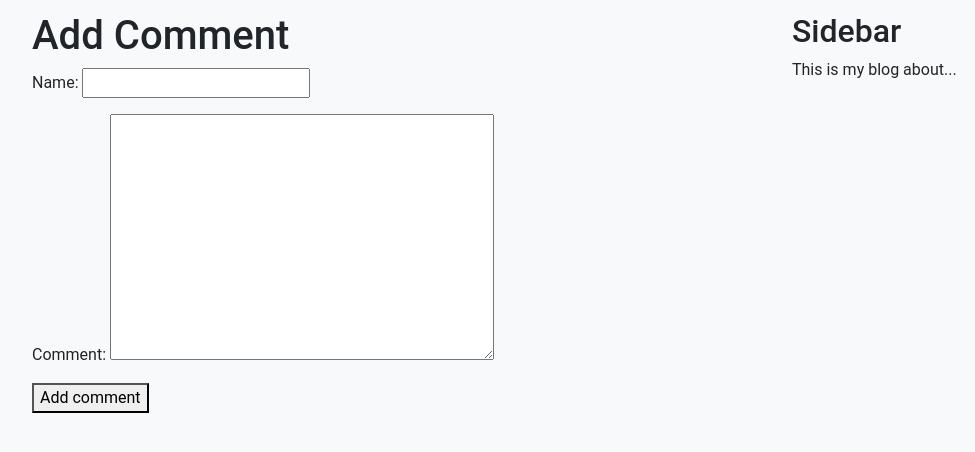
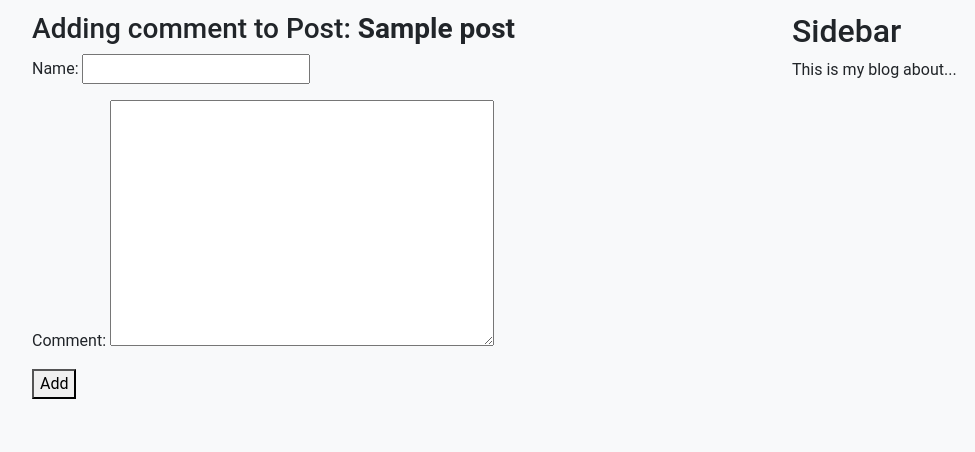
Before and after one commit to jumpsuitcoder/BLONGO, a Django app: page /posts/1/comment/ in a window 1280 px wide. Shown: the part 56-508 px from the top of the page, without its empty margins (50-1025 px from the left). Run offline with Django 4.2, Linux system fonts and the light colour scheme; a user stored in the database is signed in; tables that the repository leaves empty hold one stand-in row (values such as "Sample post"); parts of the project's set-up code (start-up, migrations or seed data) failed here and were passed over.

Commit message:
block titles in templates

```diff
--- a/main/templates/main/add_comment_to_post.html
+++ b/main/templates/main/add_comment_to_post.html
@@ -1,10 +1,10 @@
 {% extends 'base.html' %}
-
+{% block title %}add comment to post{% endblock %}
 {% block content %}
-  <h1>Add Comment</h1>
+  <h3>Adding comment to Post: <b>{{post.title}}</b></h3>
   <form method="post">
     {% csrf_token %}
     {{ form.as_p }}
-    <button type="submit">Add comment</button>
+    <button type="submit">Add</button>
   </form>
 {% endblock %}
--- a/main/templates/main/form_edit.html
+++ b/main/templates/main/form_edit.html
@@ -1,5 +1,5 @@
 {% extends 'base.html' %}
-
+{% block title %}edit post{% endblock %}
 {% block content %}
   <h1>{{ form_title }}</h1>
   <form method="post" enctype="multipart/form-data">
--- a/main/templates/main/form_new.html
+++ b/main/templates/main/form_new.html
@@ -1,5 +1,5 @@
 {% extends 'base.html' %}
-
+{% block title %}add post{% endblock %}
 {% block content %}
   <h1>{{ form_title }}</h1>
   <form method="POST" enctype="multipart/form-data">
--- a/main/templates/main/post_detail.html
+++ b/main/templates/main/post_detail.html
@@ -1,6 +1,6 @@
 {% extends 'base.html' %}
 {% load static %}
-
+{% block title %}view post{% endblock %}
 {% block content %}
   <h1>{{ post.title }}</h1>
   <p class="date">{{ post.published_date }}</p>
@@ -19,11 +19,9 @@
   {% empty %}
     <p>There are no comments yet.</p>
   {% endfor %}
-
-  <h2>Add a comment</h2>
   <form method="POST" action="{% url 'main:add_comment_to_post' post_id=post.pk %}">
     {% csrf_token %}
     {{ form.as_p }}
-    <button type="submit">Add +</button>
+    <button type="submit">Add comment</button>
   </form>
 {% endblock %}
--- a/main/templates/main/post_list.html
+++ b/main/templates/main/post_list.html
@@ -1,5 +1,6 @@
 {% extends 'base.html' %}
 {%load static %}
+{% block title %}My posts{% endblock %}
 {% block content %}
 
   <h1>Blog</h1>
```
Also changed, not shown: main/templates/main/comment_form.html (deleted, +0 -12 lines), media/img/2023/05/02/56c09e9e-b7fa-4747-9f14-3d75ab06518b.jpg (added).
